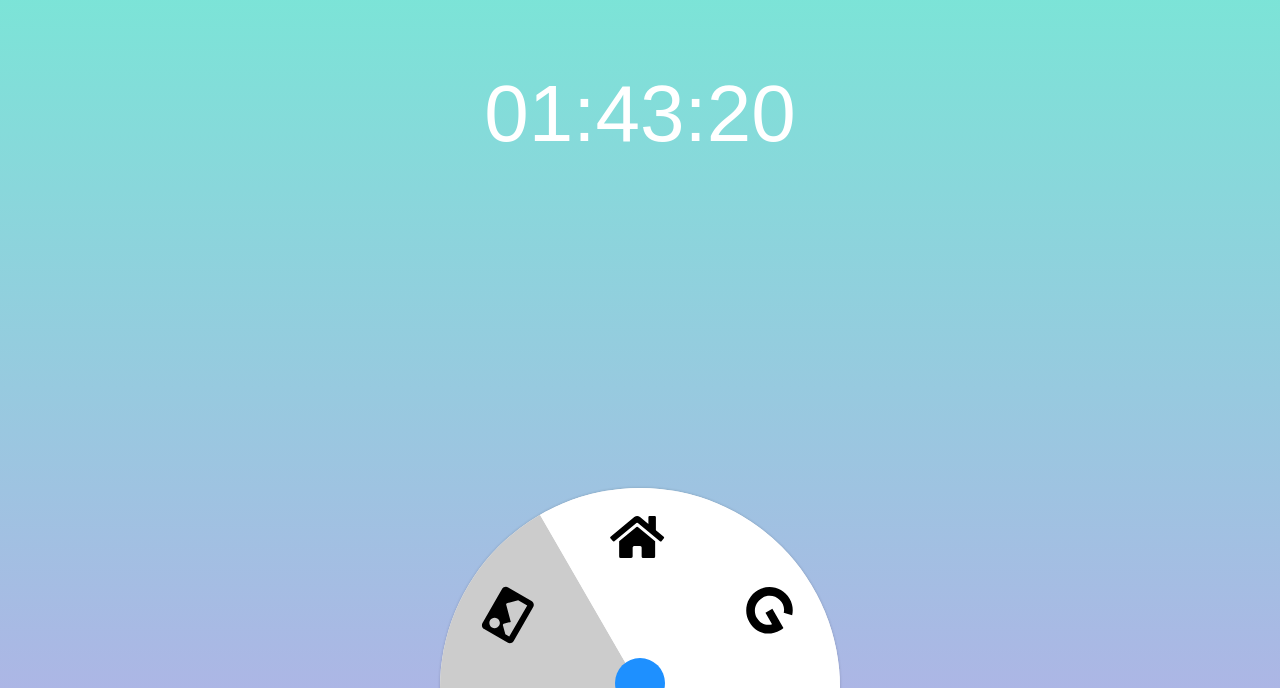
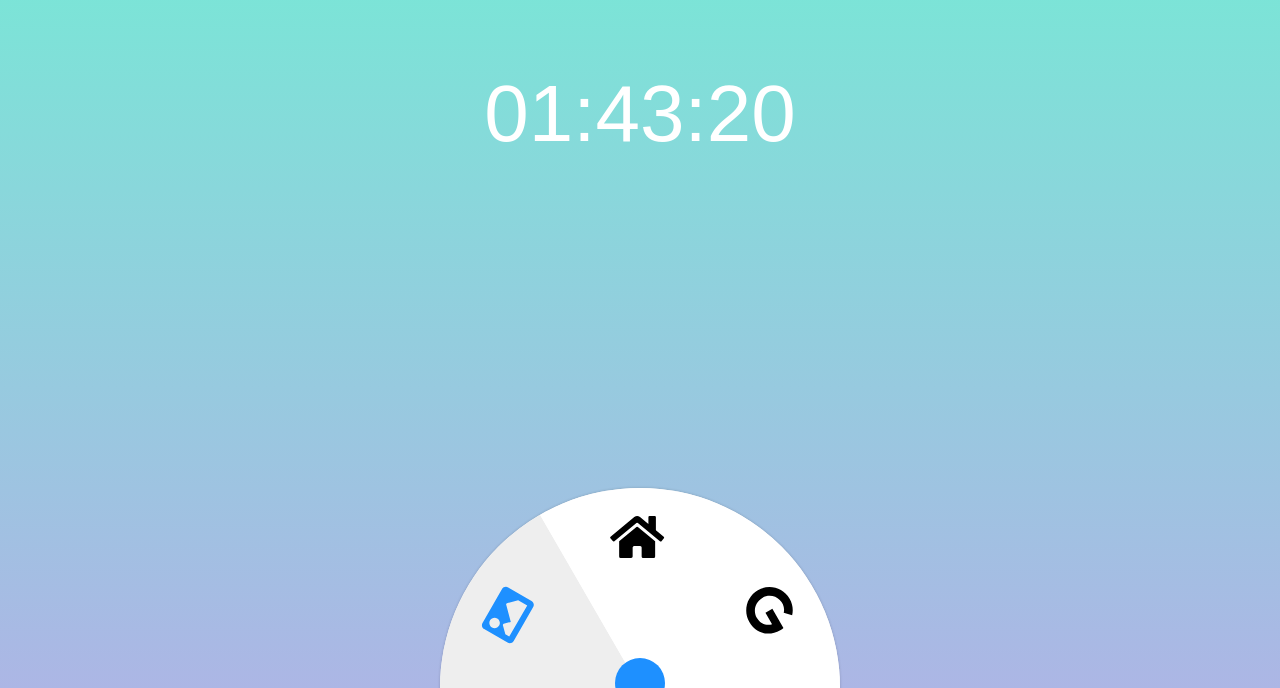
Before and after one commit to leegeunhyeok/simple-home, a Vue app: page / in a window 1280 px wide. Shown: the part 112-800 px from the top of the page. Built offline with nearby package versions, Linux system fonts and the light colour scheme; a web font is replaced by a local one.

Commit message:
UPDATE: Style bind (Remove class bind)

```diff
--- a/src/components/CircleMenuItem.vue
+++ b/src/components/CircleMenuItem.vue
@@ -1,6 +1,6 @@
 <template>
   <div class="circle-menu-item" ref="menu"
-    :class="{ active: isActive }"
+    :style="currentStyle"
   >
     <font-awesome-icon class="circle-menu-item__icon"
       :icon="[menuData.icon.type, menuData.icon.name]"
@@ -21,7 +21,15 @@ export default {
   },
   data () {
     return {
-      isActive: false
+      defaultStyle: {
+        backgroundColor: '#fff',
+        color: '#000'
+      },
+      activeStyle: {
+        backgroundColor: '#eee',
+        color: 'dodgerblue'
+      },
+      currentStyle: {}
     }
   },
   computed: {
@@ -37,6 +45,9 @@ export default {
       this.activateCheck()
     }
   },
+  created () {
+    this.currentStyle = this.defaultStyle
+  },
   mounted () {
     let rotateDegree = this.index * 60
     this.$refs.menu.style.transform = `rotate(${rotateDegree}deg) skew(30deg)`
@@ -44,7 +55,11 @@ export default {
   },
   methods: {
     activateCheck () {
-      this.isActive = this.index === this.currentIndex
+      if (this.index === this.currentIndex) {
+        this.currentStyle = this.activeStyle
+      } else {
+        this.currentStyle = this.defaultStyle
+      }
     }
   }
 }
@@ -65,10 +80,6 @@ export default {
        -o-transition: .3s;
           transition: .3s;
 
-  &.active {
-    background-color: #ccc;
-  }
-
   .circle-menu-item__icon {
     margin: 0px 0 10px 20px;
     font-size: 3rem;
```
